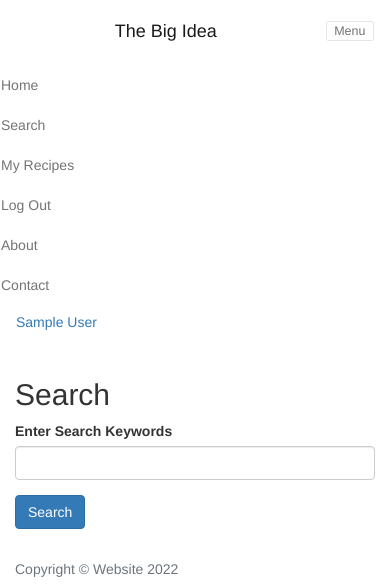
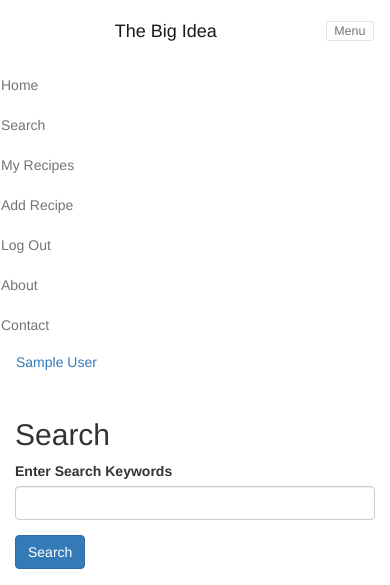
Before and after one commit to J-0-N-A-T-H-A-N/recipes, a Flask app: page /search/ in a window 390 px wide, after a click on "Menu". Shown: the top 585 px of the page. Run offline with Flask 2, Linux system fonts and the light colour scheme; the visitor is signed in with stand-in values (Sample User, id 1); data comes from the database, SQL or seed files in the repository; some libraries are stand-ins or nearby versions.

Commit message:
adding basic recipe add

```diff
--- a/forms.py
+++ b/forms.py
@@ -1,6 +1,6 @@
 from flask_wtf import FlaskForm
-from wtforms import StringField, SubmitField, PasswordField
-from wtforms.validators import DataRequired, URL
+from wtforms import StringField, SubmitField, PasswordField, IntegerField
+from wtforms.validators import DataRequired, URL, NumberRange
 
 
 class RegisterForm(FlaskForm):
@@ -20,3 +20,9 @@ class LoginForm(FlaskForm):
 class SearchForm(FlaskForm):
     search = StringField("Enter Search Keywords", validators=[DataRequired()])
     submit = SubmitField("Search")
+
+
+class AddRecipe(FlaskForm):
+    name = StringField("Recipe Name", validators=[DataRequired()])
+    servings = IntegerField("Number of Servings", validators=[DataRequired(), NumberRange(min=1)])
+    submit = SubmitField("Add")
--- a/main.py
+++ b/main.py
@@ -3,7 +3,7 @@ from flask_sqlalchemy import SQLAlchemy
 from flask_bootstrap import Bootstrap
 from flask_login import UserMixin, login_user, LoginManager, login_required, current_user, logout_user
 from werkzeug.security import generate_password_hash, check_password_hash
-from forms import RegisterForm, LoginForm, SearchForm
+from forms import RegisterForm, LoginForm, SearchForm, AddRecipe
 import os
 
 app = Flask(__name__)
@@ -130,10 +130,10 @@ def myrecipes():
     form = SearchForm()
     recipe_list = []
     my_recipes = db.session.query(Recipe).filter_by(owner=current_user.id).all()
-    print(my_recipes)
+    # print(my_recipes)
     for recipe in my_recipes:
         recipe_list.append(recipe)
-    print(recipe_list)
+    # print(recipe_list)
     return render_template("myrecipes.html", form=form, logged_in=current_user.is_authenticated, recipes=recipe_list)
 
 @app.route('/display_recipe/<current_recipe>')
@@ -146,8 +146,8 @@ def display_recipe(current_recipe):
 
 @app.route('/snap_recipe/<recipe_id>')
 def snap_recipe(recipe_id):
-    print("Snap!")
-    print(current_user.id)
+    # print("Snap!")
+    # print(current_user.id)
     recipe = db.session.query(Recipe).filter_by(recipe_id=recipe_id).first()
     snapped_recipe = Recipe(
         recipe_name=f"{recipe.recipe_name}(snap)",
@@ -163,5 +163,19 @@ def snap_recipe(recipe_id):
     return redirect(url_for("myrecipes", logged_in=current_user.is_authenticated))
 
 
+@app.route('/add_recipe', methods=["POST","GET"])
+def add_recipe():
+    form = AddRecipe()
+    if form.validate_on_submit():
+        new_recipe = Recipe(
+            recipe_name=form.name.data,
+            owner=current_user.id
+        )
+        db.session.add(new_recipe)
+        db.session.commit()
+
+        return redirect(url_for("myrecipes", logged_in=current_user.is_authenticated))
+    return render_template("add_recipe.html", logged_in=current_user.is_authenticated, form=form)
+
 if __name__ == "__main__":
     app.run(debug=True, host="0.0.0.0")
--- a/templates/header.html
+++ b/templates/header.html
@@ -58,6 +58,10 @@
                     <a class="nav-link" href="{{ url_for('myrecipes') }}">My Recipes</a>
                 </li>
                 <li class="nav-item">
+                    <a class="nav-link" href="{{ url_for('add_recipe') }}">Add Recipe</a>
+                </li>
+
+                <li class="nav-item">
                     <a class="nav-link" href="{{ url_for('logout') }}">Log Out</a>
                 </li>
                 {% endif %}
```
Also changed, not shown: templates/add_recipe.html (added, +16 -0 lines).
